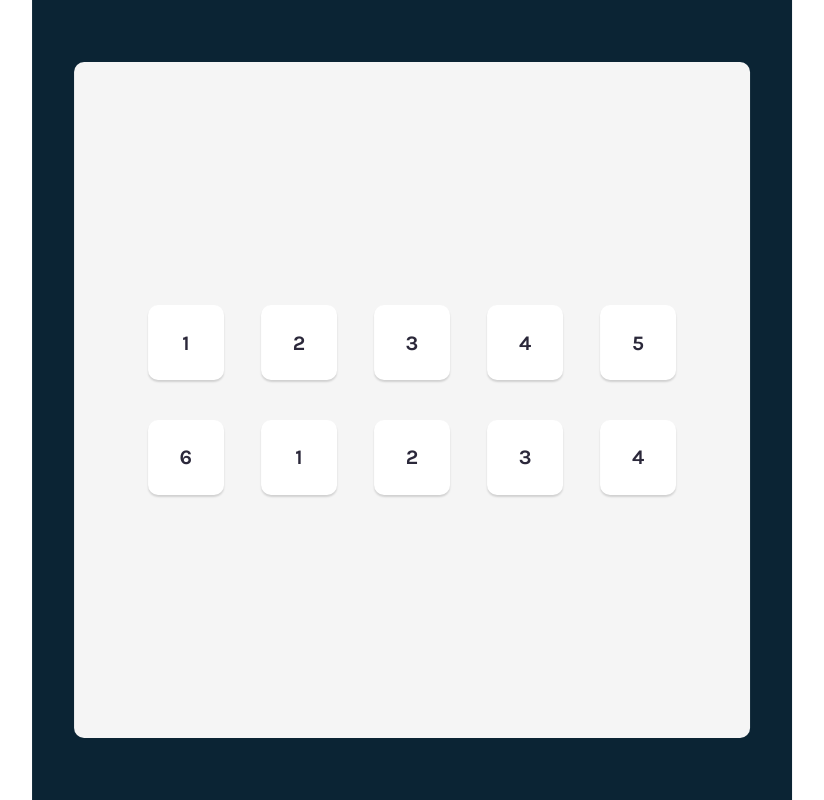
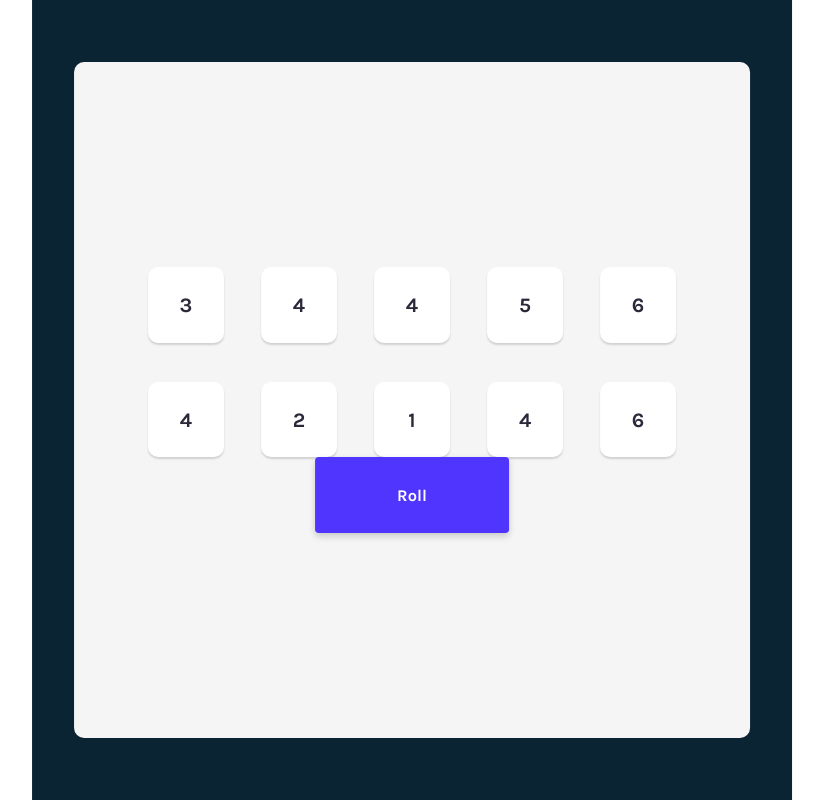
Before and after one commit to pianistoff/tenzies, a React app: page / in a window 1280 px wide. Shown: the whole page, without its empty margins (228-1052 px from the left). Built offline with nearby package versions, Linux system fonts and the light colour scheme.

Commit message:
Mark up and stylize the button

```diff
--- a/src/App.js
+++ b/src/App.js
@@ -2,22 +2,28 @@ import React from "react";
 import Die from './components/Die';
 
 export default function App() {
+    const [diceNums, setDiceNums] = React.useState(allNewDice());
+
+    function allNewDice() {
+        function randomNum() {
+            return Math.ceil(Math.random() * 6);
+        }
+        return [randomNum(), randomNum(), randomNum(), randomNum(), randomNum(), randomNum(), randomNum(), randomNum(), randomNum(), randomNum()];
+    }
+
+    function rollDice() {
+        setDiceNums(allNewDice());
+    }
+
+    const dice = diceNums.map((num, index) => <Die key={index} value={num} />);
     return (
         <main className="main">
             <div className="outer-box">
                 <div className="inner-box">
                     <div className="dice">
-                        <Die value={1} />
-                        <Die value={2} />
-                        <Die value={3} />
-                        <Die value={4} />
-                        <Die value={5} />
-                        <Die value={6} />
-                        <Die value={1} />
-                        <Die value={2} />
-                        <Die value={3} />
-                        <Die value={4} />
+                        {dice}
                     </div>
+                    <button onClick={rollDice} className="btn">Roll</button>
                 </div>
             </div>
         </main>
--- a/src/styles.css
+++ b/src/styles.css
@@ -21,6 +21,7 @@
     display: flex;
     justify-content: center;
     align-items: center;
+    flex-direction: column;
 }
 
 .dice {
@@ -46,12 +47,38 @@
 }
 
 .die-num {
-    font-family: "Karla";
+    font-family: "Karla", sans-serif;
     font-weight: 700;
     font-size: 20.5889px;
     line-height: 24px;
     text-align: center;
     color: #2b283a;
+}
+
+.btn {
+    background: #5035ff;
+    box-shadow: 0px 3.2px 7.68px rgba(0, 0, 0, 0.18);
+    border-radius: 3.81277px;
+    border: none;
+    color: white;
+    font-family: "Karla", sans-serif;
+    font-weight: 700;
+    font-size: 16.384px;
+    line-height: 19px;
+    display: flex;
+    align-items: center;
+    justify-content: center;
+    width: 28.8%;
+    height: 11.2%;
+    cursor: pointer;
+}
+
+.btn:focus {
+    outline: none;
+}
+
+.btn:active {
+    box-shadow: inset 5px 5px 10px -3px rgba(0, 0, 0, 0.7);
 }
 
 @media (orientation: landscape) {
```
